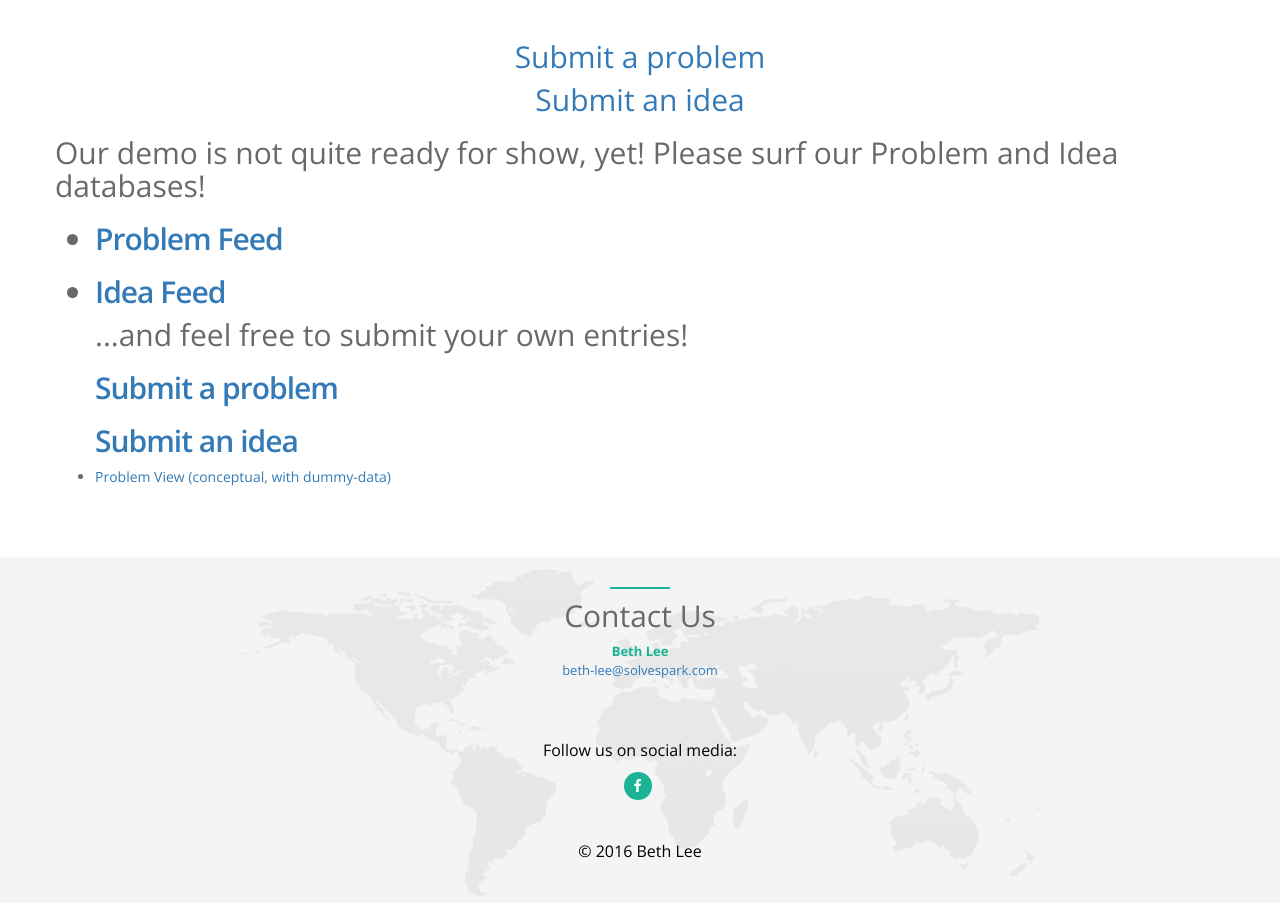
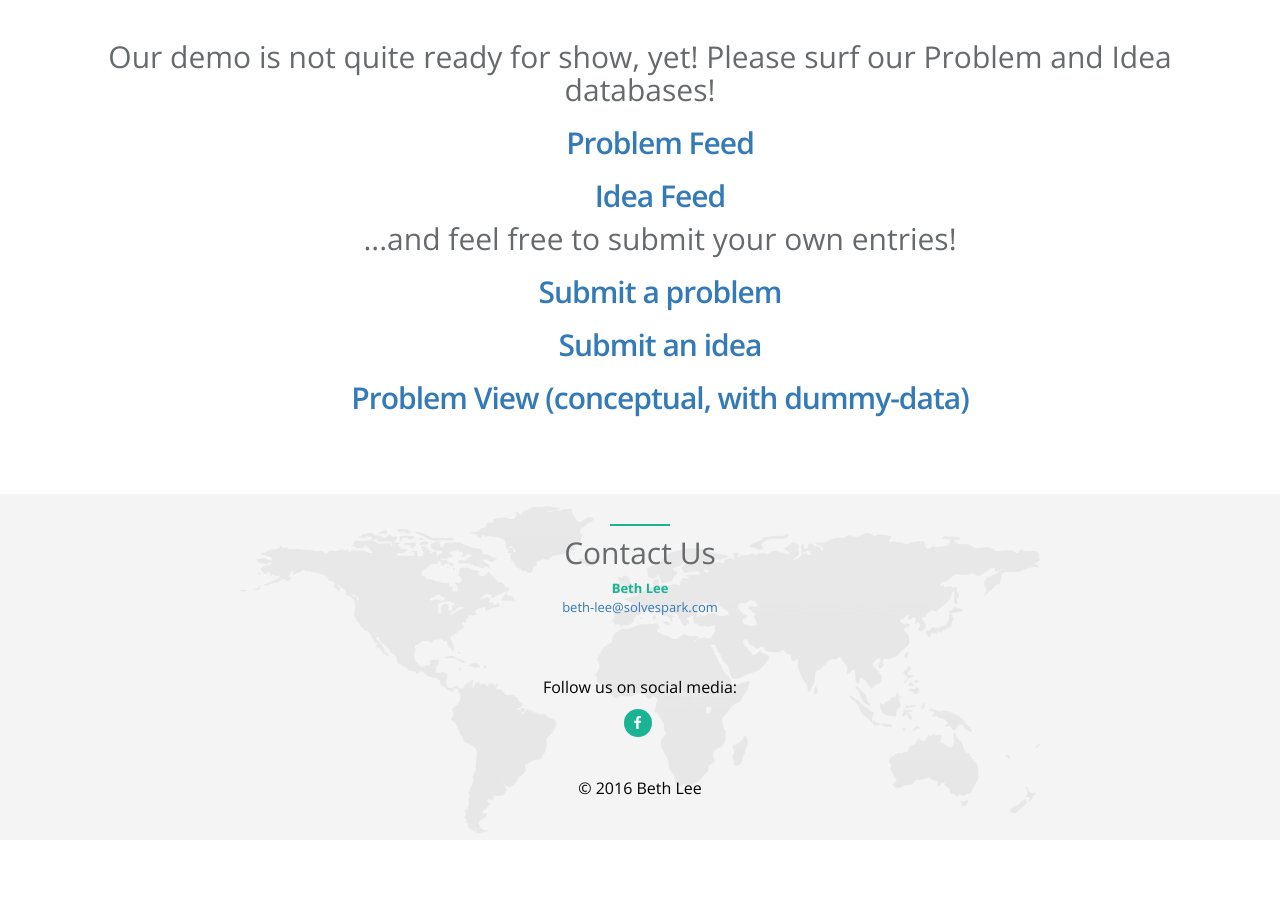
Before and after one commit to bbtown/solvespark, a PHP site: page /demo.html in a window 1280 px wide. Shown: the part 470-1373 px from the top of the page. After the commit the page ends 1303 px from the top, so only its background shows below. Run offline with PHP 8.4, Linux system fonts and the light colour scheme.

Commit message:
redirecting to index.php and fixed demo formatting

```diff
--- a/demo.html
+++ b/demo.html
@@ -75,30 +75,22 @@
 <section id="main" class="container services">
     <div class="row">
         <div class="col-lg-12 text-center">
-<h1>
-<a href="https://vast-oasis-7387.herokuapp.com/ProblemSubmit.html">Submit a problem</a>
-</h1>
-<h1>
-<a href="https://vast-oasis-7387.herokuapp.com/IdeaSubmit.html">Submit an idea</a>
-</h1>
-</div>
-</div>
 
 <div class="row">
 <h1>Our demo is not quite ready for show, yet!  Please surf our Problem and Idea databases!</h1>
 <p>
 <ul>
-<h2><li><a href="https://vast-oasis-7387.herokuapp.com/ProblemFeed.php">Problem Feed</a></li></h2>
-<h2><li><a href="https://vast-oasis-7387.herokuapp.com/IdeaFeed.php">Idea Feed</a></li></h2>
+<h2><a href="https://vast-oasis-7387.herokuapp.com/ProblemFeed.php">Problem Feed</a></h2>
+<h2><a href="https://vast-oasis-7387.herokuapp.com/IdeaFeed.php">Idea Feed</a></h2>
 
 <h1>...and feel free to submit your own entries!</h1>
 
 <h2><a href="https://vast-oasis-7387.herokuapp.com/ProblemSubmit.html">Submit a problem</a></h2>
 <h2><a href="https://vast-oasis-7387.herokuapp.com/IdeaSubmit.html">Submit an idea</a></h2>
 
-<li><a href="https://vast-oasis-7387.herokuapp.com/ProblemView.php">Problem View (conceptual, with dummy-data)</a></li>
-<!--<li><a href="https://vast-oasis-7387.herokuapp.com/implementation.html">Implementation</a></li>
-<li><a href="https://vast-oasis-7387.herokuapp.com/solution.html">Solution</a></li>-->
+<h2><a href="https://vast-oasis-7387.herokuapp.com/ProblemView.php">Problem View (conceptual, with dummy-data)</a><h2>
+<!--<a href="https://vast-oasis-7387.herokuapp.com/implementation.html">Implementation</a>
+<a href="https://vast-oasis-7387.herokuapp.com/solution.html">Solution</a>-->
 </ul>
 </p>
 </div>
--- a/index.php
+++ b/index.php
@@ -1 +1 @@
-<?php include_once("about.html"); ?>
+<?php include_once("index.html"); ?>
```
